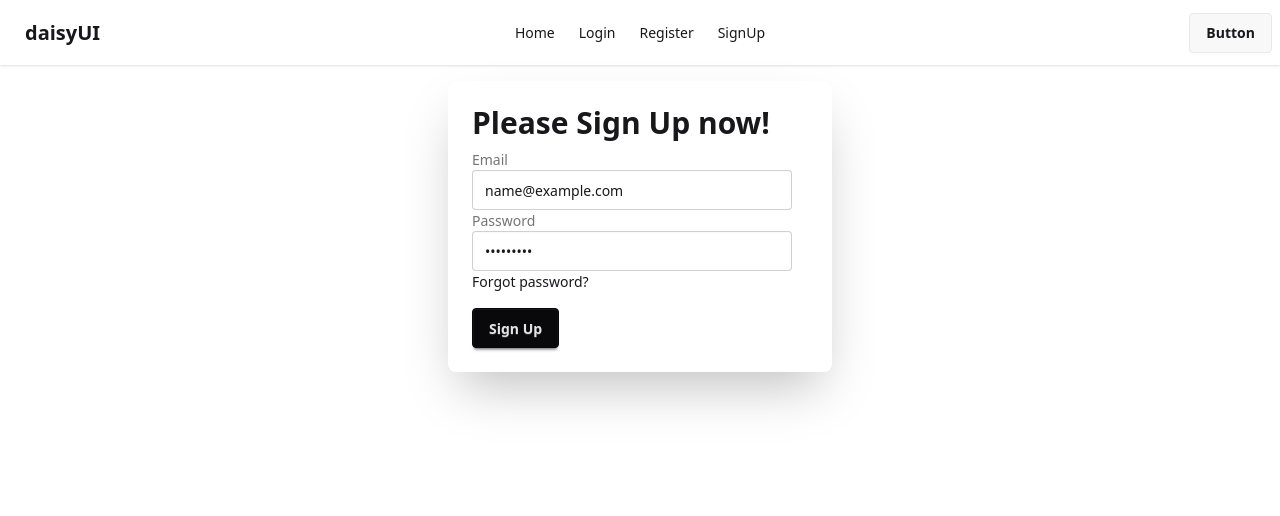
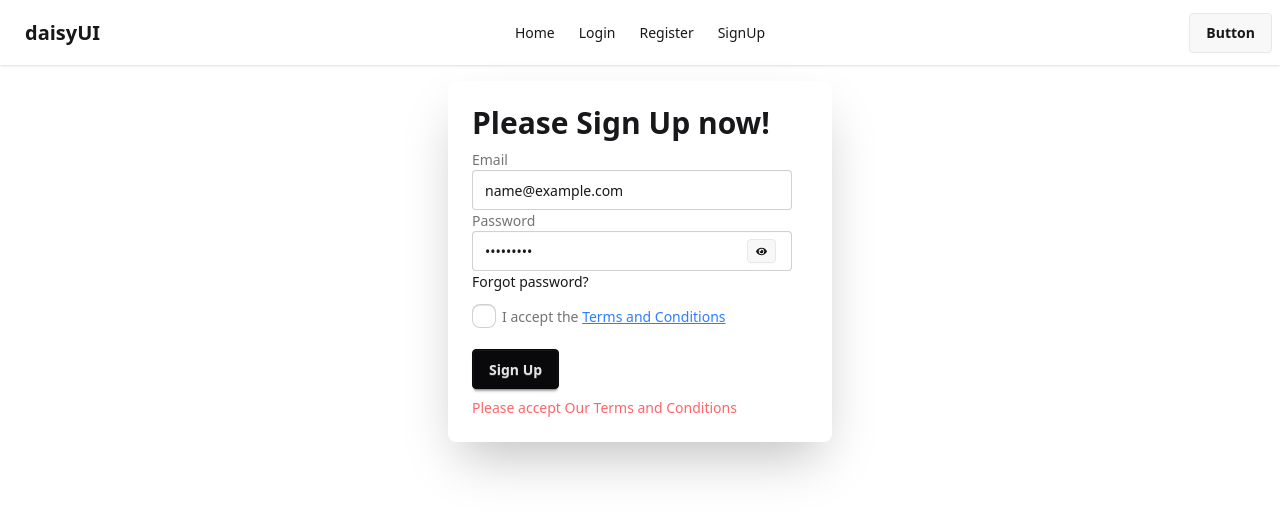
Before and after one commit to nextbit-arifrehman/Expore--Email-Password-Auth, a React (Vite) app: page /signup in a window 1280 px wide. Both pictures are taken after typing "name@example.com", "Sample123" into the empty fields and a click on the button "Sign Up". Shown: the top 516 px of the page. Built offline with nearby package versions, Linux system fonts and the light colour scheme.

Commit message:
MID Validate

```diff
--- a/package.json
+++ b/package.json
@@ -15,6 +15,7 @@
     "firebase": "^11.6.1",
     "react": "^19.0.0",
     "react-dom": "^19.0.0",
+    "react-icons": "^5.5.0",
     "react-router": "^7.5.3",
     "tailwindcss": "^4.1.5"
   },
--- a/src/Component/SignUp/SignUp.jsx
+++ b/src/Component/SignUp/SignUp.jsx
@@ -1,13 +1,54 @@
-import React from 'react';
+import { createUserWithEmailAndPassword } from 'firebase/auth';
+import React, { useState } from 'react';
+import { auth } from '../../Layout/FireBase.init';
+import { FaEye } from "react-icons/fa";
+import { FaRegEyeSlash } from "react-icons/fa";
 
 const SignUp = () => {
+
+
+const [success,setSuccess] =useState(false);
+const [errorPop, seterrorPop]=useState('');
+const [show,setShow]=useState(false);
 
     const handleSignUp = e =>{
         e.preventDefault();
         const email = e.target.email.value;
         const password = e.target.password.value;
+        const terms = e.target.terms.checked;
 
-        console.log(email,password);
+
+        console.log(email,password,terms);
+
+    setSuccess(false);
+     seterrorPop('');
+
+
+    if(!terms){
+        seterrorPop('Please accept Our Terms and Conditions')
+        return;
+    }
+
+     const strongPasswordRegex = /^(?=.*[a-z])(?=.*[A-Z])(?=.*\d)(?=.*[@$!%*?&#^()\-_=+{};:,<.>]).{8,}$/;
+
+    if(strongPasswordRegex.test(password) === false){
+        seterrorPop("Password must be at least 8 characters long and include uppercase, lowercase, number, and special character.");
+       return;
+    }
+
+
+
+     createUserWithEmailAndPassword(auth,email,password)
+     .then(mailPass => {
+        console.log(mailPass);
+        setSuccess(true);
+     })
+     .catch(error => {
+        console.log(error);
+        seterrorPop(error.message);
+     });
+
+
 
     }
 
@@ -20,10 +61,42 @@ const SignUp = () => {
           <label className="label">Email</label>
           <input type="email" name='email' className="input" placeholder="Email" />
           <label className="label">Password</label>
-          <input type="password" name='password' className="input" placeholder="Password" />
+
+           <div className='relative'>
+           <input
+            type={show ? 'text' : 'password'}
+             name='password'
+              className="input"
+              placeholder="Password" />
+            <button
+            type='button'
+            onMouseDown={()=>{setShow(!show)}}
+             className='btn btn-xs absolute top-2 right-8 '>
+                    {
+                        show ?     <FaRegEyeSlash />  : <FaEye />
+                    }
+
+                </button>
+           </div>
+
           <div><a className="link link-hover">Forgot password?</a></div>
+
+          <label className="label pt-3">
+          <input type="checkbox" name='terms'  className="checkbox" />
+          <span>
+           I accept the <a href="/terms" className="link link-hover text-blue-500 underline">Terms and Conditions</a>
+          </span>
+           </label>
+           <br />
+
           <button className="btn btn-neutral mt-4">Sign Up</button>
         </form>
+        {
+            errorPop && <p className='text-red-400'>{errorPop}</p>
+        }
+        {
+            success && <p className='text-green-400'>User has created successfully</p>
+        }
       </div>
     </div>
 
```
Also changed, not shown: 1 other file (tests, documents, lock files or other folders).
